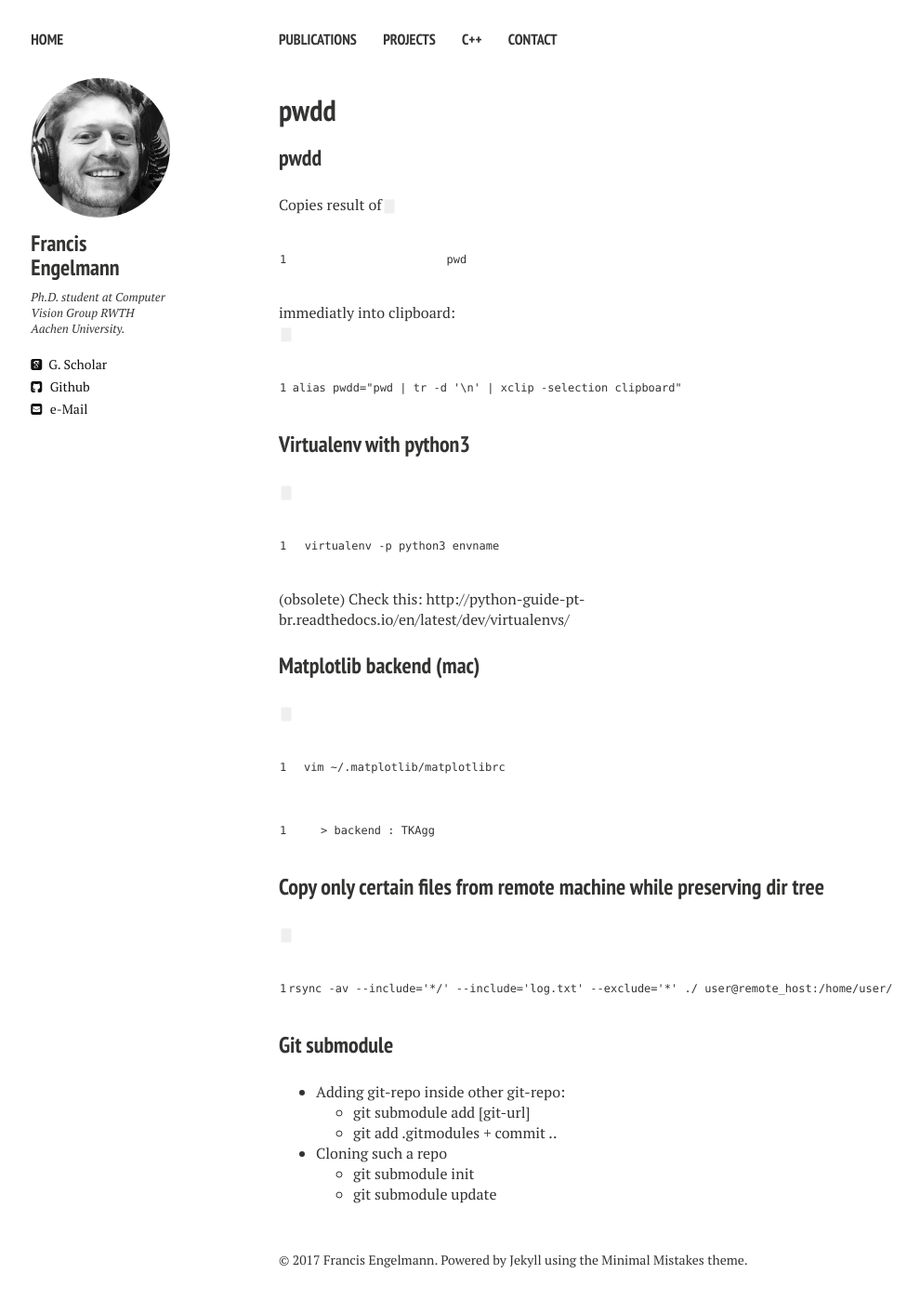
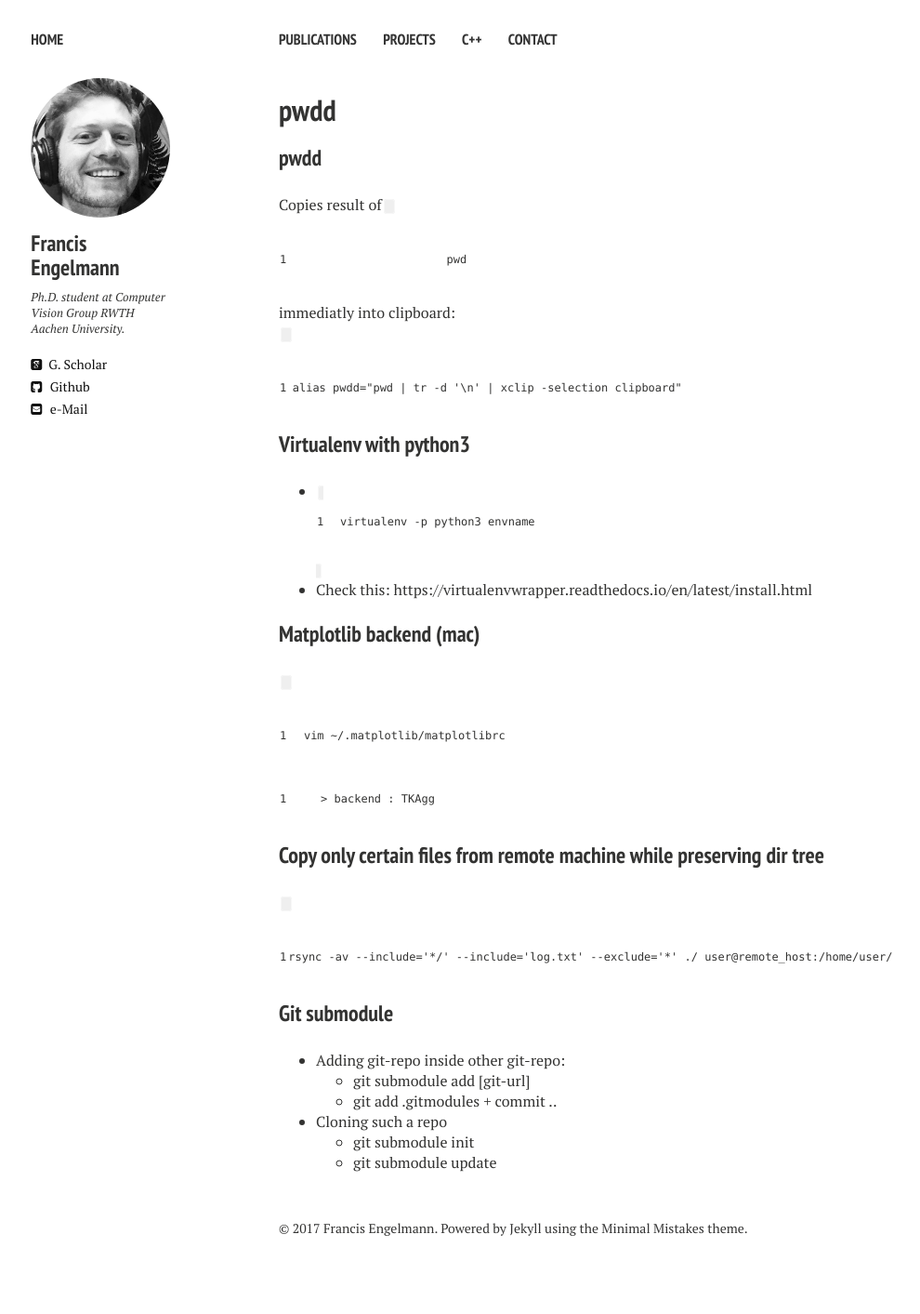
Before and after one commit to francisengelmann/francisengelmann.github.io, a Jekyll site: the page built from snippets.md, in a window 1280 px wide. Shown: the whole page at 93% size, without its empty margins (20-1010 px from the left). Built offline with Jekyll 4.4.1, drawn with Linux system fonts in a browser that asks for light colours; nearby versions of some CDN libraries; our own code applies the rules of GitHub Pages for plain Markdown files; after the commit the page ends 1379 px from its top, so only the background shows below that; some of the changed lines change nothing that is shown.

Commit message:
Update snippets.md

````diff
--- a/snippets.md
+++ b/snippets.md
@@ -5,8 +5,8 @@
 
 ### Virtualenv with python3
 
-```virtualenv -p python3 envname``` (obsolete)
-Check this: http://python-guide-pt-br.readthedocs.io/en/latest/dev/virtualenvs/
+- ```virtualenv -p python3 envname```
+- Check this: https://virtualenvwrapper.readthedocs.io/en/latest/install.html
 
 ### Matplotlib backend (mac)
 ```vim ~/.matplotlib/matplotlibrc```
````
